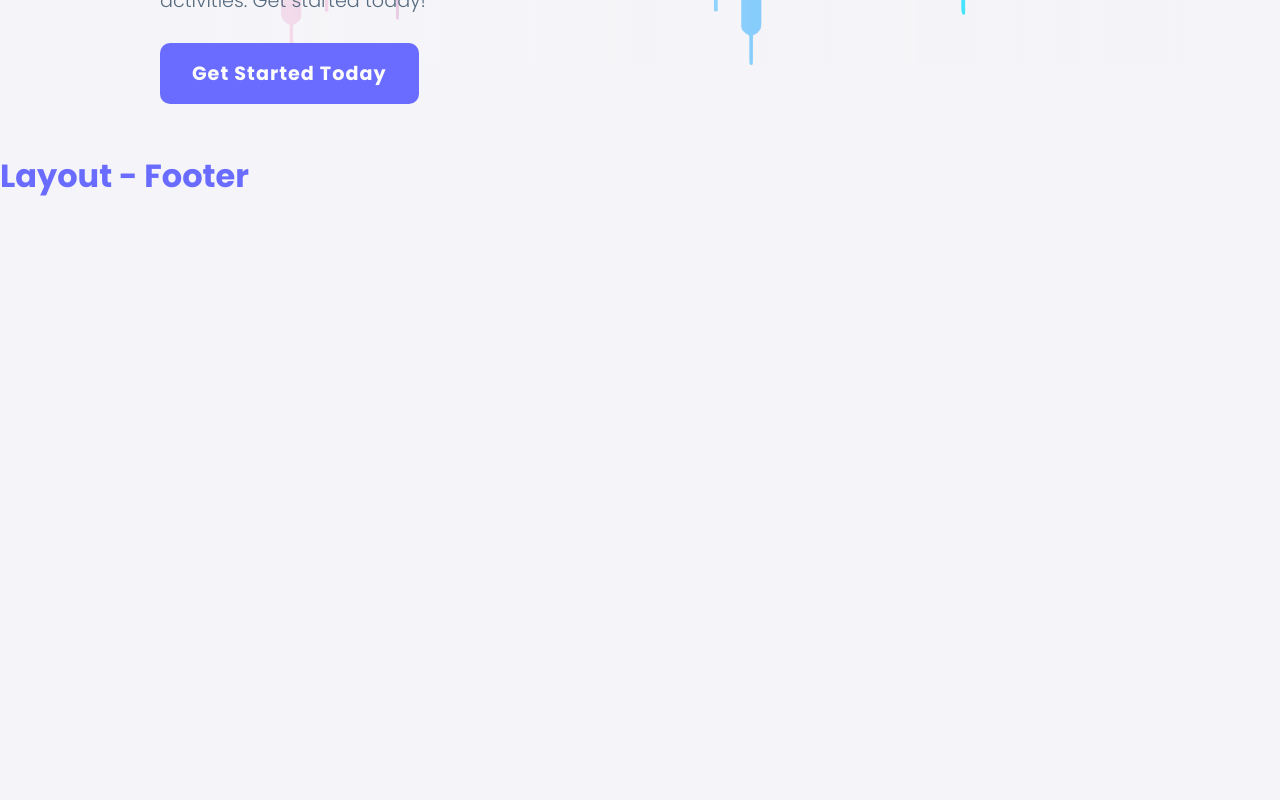
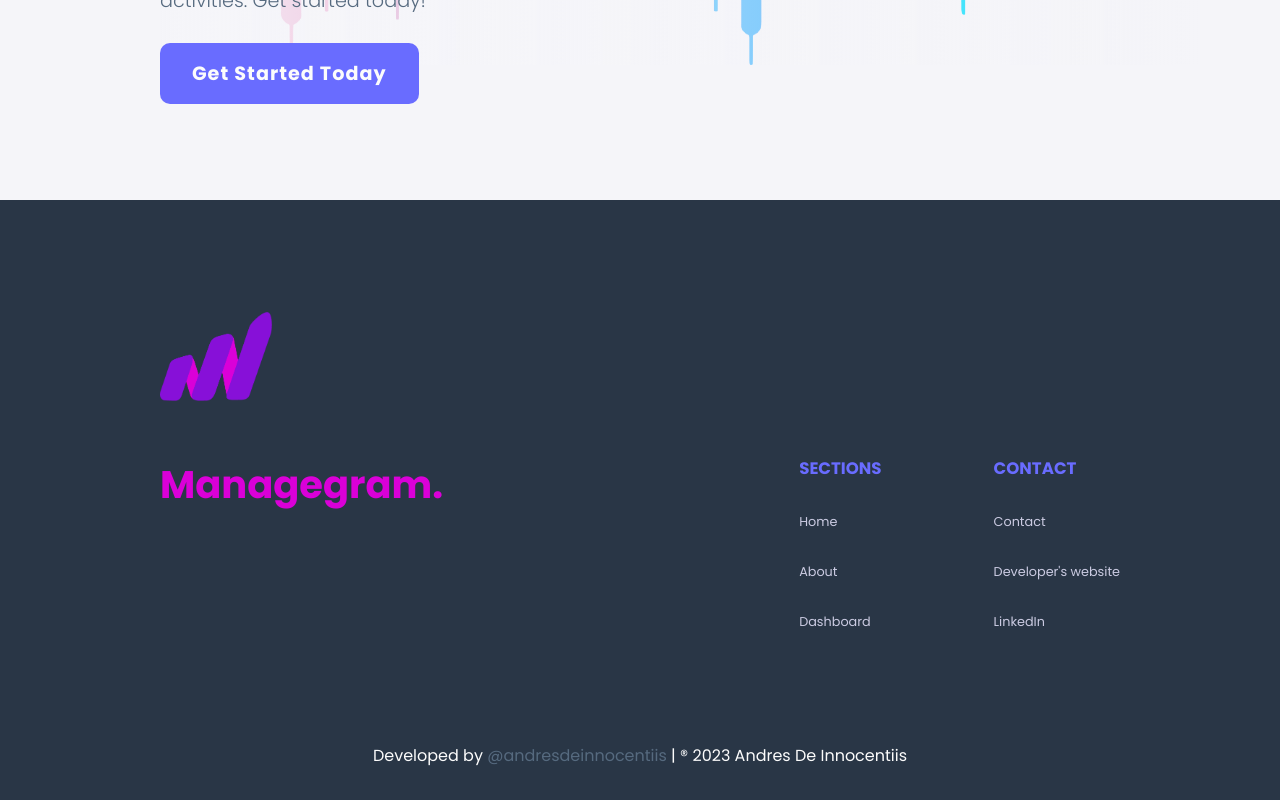
Before and after one commit to andresdeinnocentiis/managegram, a React (Vite) app in the folder frontend_managegram/: page / in a window 1280 px wide. Shown: the part 611-1411 px from the top of the page. Before the commit the page ends 811 px from the top, so only its background shows below. Built offline with nearby package versions, Linux system fonts and the light colour scheme.

Commit message:
Footer - Status: Completed 100%

```diff
--- /dev/null
+++ b/frontend_managegram/src/components/Footer.jsx
@@ -0,0 +1,37 @@
+import React from 'react'
+import { NavLink } from 'react-router-dom'
+import managegramLogo from '../assets/images/favicon2.png'
+
+export const Footer = () => {
+  return (
+    <footer className='footer'>
+        <div className="footer-container">
+            <NavLink className="footer-logo-container" to={'/'}>
+                <img className='footer-logo' src={managegramLogo} alt="Managegram Logo" />
+            </NavLink>
+            <div className="brand-info-container">
+
+                    <div className="footer-brand-container">
+                        <h1 className='footer-brand'>Managegram.</h1>
+                    </div>
+                    <div className="footer-columns-container">
+                        <div className="footer-column">
+                            <h4>SECTIONS</h4>
+                            <NavLink className="footer-link" to={'/'}>Home</NavLink>
+                            <NavLink className="footer-link" to={'/about'}>About</NavLink>
+                            <NavLink className="footer-link" to={'/dashboard'}>Dashboard</NavLink>
+                        </div>
+                        <div className="footer-column">
+                            <h4>CONTACT</h4>
+                            <NavLink className="footer-link" to={'/contact'}>Contact</NavLink>
+                            <a href="https://www.andresdeinnocentiis.com" target="_blank">Developer's website</a>
+                            <a href="https://www.linkedin.com/in/andresdeinnocentiis-pythondeveloper-webdeveloper/" target="_blank">LinkedIn</a>
+                        </div>
+                    </div>
+
+            </div>
+            <div className="copyrights">Developed by <a href="https://www.andresdeinnocentiis.com" target="_blank">@andresdeinnocentiis</a> | <span className='copyright-symbol'>&reg;</span> 2023 Andres De Innocentiis</div>
+        </div>
+    </footer>
+  )
+}
--- a/frontend_managegram/src/components/Layout.jsx
+++ b/frontend_managegram/src/components/Layout.jsx
@@ -1,13 +1,14 @@
 import React from 'react'
 import { Outlet } from 'react-router-dom'
 import { Navbar } from './Navbar'
+import { Footer } from './Footer'
 
 function Layout() {
   return (
     <div>
         <Navbar />
         <Outlet />
-        <h1>Layout - Footer</h1>
+        <Footer />
     </div>
   )
 }
--- a/frontend_managegram/src/components/LayoutDashboard.jsx
+++ b/frontend_managegram/src/components/LayoutDashboard.jsx
@@ -1,12 +1,12 @@
 import React from 'react'
 import { Outlet } from 'react-router-dom'
-import { Navbar } from './Navbar'
+import { Footer } from './Footer'
 
 function LayoutDashboard() {
   return (
     <div>
         <Outlet />
-
+        <Footer />
     </div>
   )
 }
--- a/frontend_managegram/src/index.css
+++ b/frontend_managegram/src/index.css
@@ -3,6 +3,7 @@
 @import "./styles/navbar.css";
 @import "./styles/home.css";
 @import "./styles/login.css";
+@import "./styles/footer.css";
 
 :root {
   /* CODIGO POR DEFECTO DE VITE (LO DEJÉ POR EL FONT-FAMILY)
--- /dev/null
+++ b/frontend_managegram/src/styles/footer.css
@@ -0,0 +1,122 @@
+@import "./variables.css";
+
+.footer {
+    background-color: var(--footerColor);
+    color: var(--mainColorLight);
+    padding: 2rem;
+}
+
+.footer-container {
+    display: flex;
+    flex-direction: column;
+
+}
+
+.brand-info-container {
+    display: flex;
+    flex-direction: column;
+    margin-top: 1rem;
+    margin-bottom: 1rem;
+    gap: 1rem;
+}
+
+.footer-columns-container {
+    display: flex;
+    flex-direction: column;
+    justify-content: space-between;
+    gap: 2rem;
+    margin-bottom: 2rem;
+}
+
+.footer-column {
+    display: flex;
+    flex-direction: column;
+    gap: 1rem;
+}
+
+.footer-column h4 {
+    font-size: 6vw;
+}
+
+.footer-column a {
+    font-size: 5vw;
+    word-wrap: break-word;
+    word-break: break-all;
+    color: var(--textColorLight) !important;
+}
+
+.copyrights {
+    align-self: center;
+    justify-self: flex-end;
+}
+
+.footer-logo-container {
+    width: 4rem;
+}
+
+.footer-logo {
+    width: 100%;
+}
+
+.footer-brand {
+    font-size: 8vw;
+    color: var(--mainColor2);
+}
+
+
+@media (min-width: 768px)  {
+
+    .footer {
+        background-color: var(--footerColor);
+        color: var(--mainColorLight);
+        padding: 7rem 10rem 2rem 10rem;
+    }
+
+    .footer-container {
+        display: flex;
+        flex-direction: column;
+
+    }
+
+    .brand-info-container {
+        display: flex;
+        flex-direction: row;
+        justify-content: space-between;
+        margin-top: 3rem;
+        margin-bottom: 5rem;
+        gap: 5rem;
+    }
+
+    .footer-columns-container {
+        display: flex;
+        flex-direction: row;
+        gap: 7rem;
+    }
+
+    .footer-column {
+        display: flex;
+        flex-direction: column;
+        gap: 2rem;
+    }
+
+    .footer-column h4 {
+        font-size: 1.3vw;
+    }
+
+    .footer-column a {
+        font-size: 1vw;
+    }
+
+    .footer-logo-container {
+        width: 7rem;
+    }
+
+    .footer-logo {
+        width: 100%;
+    }
+
+    .footer-brand {
+        font-size: 3vw;
+        color: var(--mainColor2);
+    }
+}
--- a/frontend_managegram/src/styles/home.css
+++ b/frontend_managegram/src/styles/home.css
@@ -81,7 +81,7 @@
 @media (min-width: 768px) {
 
     .hero-section {
-        padding: 3rem 10rem;
+        padding: 3rem 10rem 6rem 10rem;
     }
 
     .hero-text-container {
--- a/frontend_managegram/src/styles/navbar.css
+++ b/frontend_managegram/src/styles/navbar.css
@@ -61,7 +61,7 @@
     letter-spacing: 1px;
 }
 
-.active {
+.nav-link.active {
     color: var(--textColorViolet) !important;
     transition: all .5s;
 }
--- a/frontend_managegram/src/styles/variables.css
+++ b/frontend_managegram/src/styles/variables.css
@@ -17,4 +17,5 @@
     --textColorLight:#CBCBE2;
     --textColorDark: #566A7F;
     --textColorViolet: #696CFF;
+    --footerColor:#293646;
 }
```
